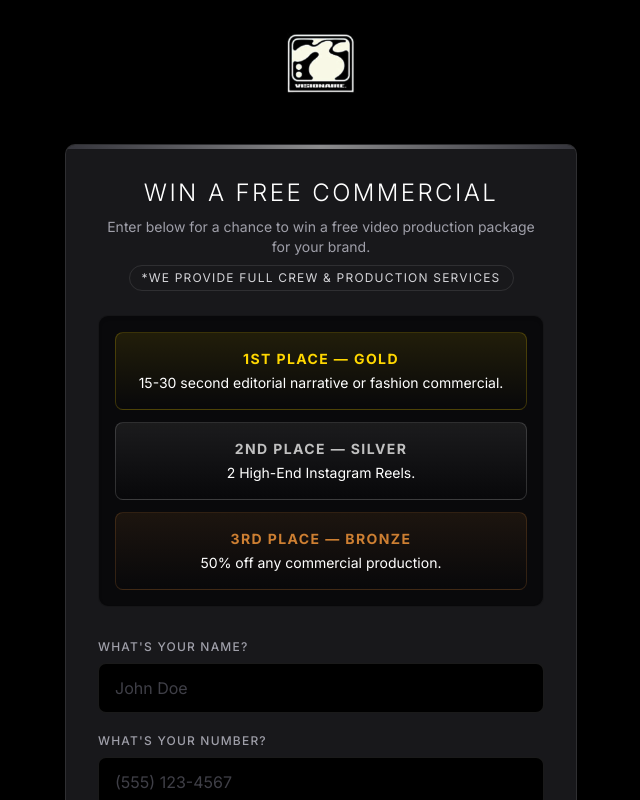
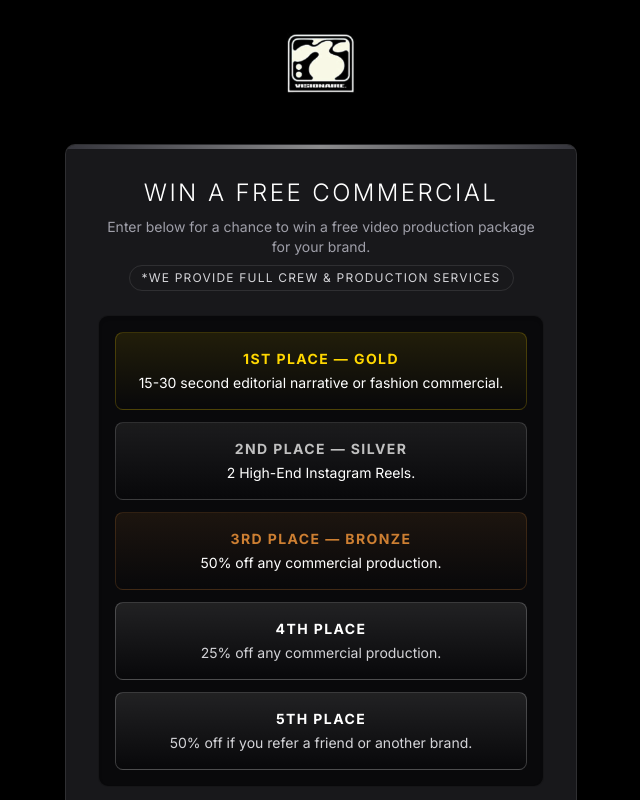
Before and after one commit to 1bstaragency-lab/Visionaire-Site, a Next.js app: page /giveaway in a window 1280 px wide. Shown: the top 800 px of the page, without its empty margins (319-959 px from the left). Built offline with nearby package versions, Linux system fonts and the light colour scheme; no server answers; a web font is replaced by a local one.

Commit message:
feat: Add 4th and 5th place tiers to giveaway form

```diff
--- a/src/components/GiveawayForm.tsx
+++ b/src/components/GiveawayForm.tsx
@@ -45,6 +45,14 @@ export default function GiveawayForm() {
         <div className="bg-gradient-to-b from-[#CD7F32]/10 to-transparent border border-[#CD7F32]/20 p-4 rounded-md text-center flex flex-col items-center justify-center">
           <p className="text-[#CD7F32] text-sm font-bold uppercase tracking-widest mb-1">3rd Place — Bronze</p>
           <p className="text-white text-sm">50% off any commercial production.</p>
+        </div>
+        <div className="bg-gradient-to-b from-white/10 to-transparent border border-white/20 p-4 rounded-md text-center flex flex-col items-center justify-center">
+          <p className="text-white text-sm font-bold uppercase tracking-widest mb-1">4th Place</p>
+          <p className="text-zinc-300 text-sm">25% off any commercial production.</p>
+        </div>
+        <div className="bg-gradient-to-b from-white/10 to-transparent border border-white/20 p-4 rounded-md text-center flex flex-col items-center justify-center">
+          <p className="text-white text-sm font-bold uppercase tracking-widest mb-1">5th Place</p>
+          <p className="text-zinc-300 text-sm">50% off if you refer a friend or another brand.</p>
         </div>
       </div>
 
```
